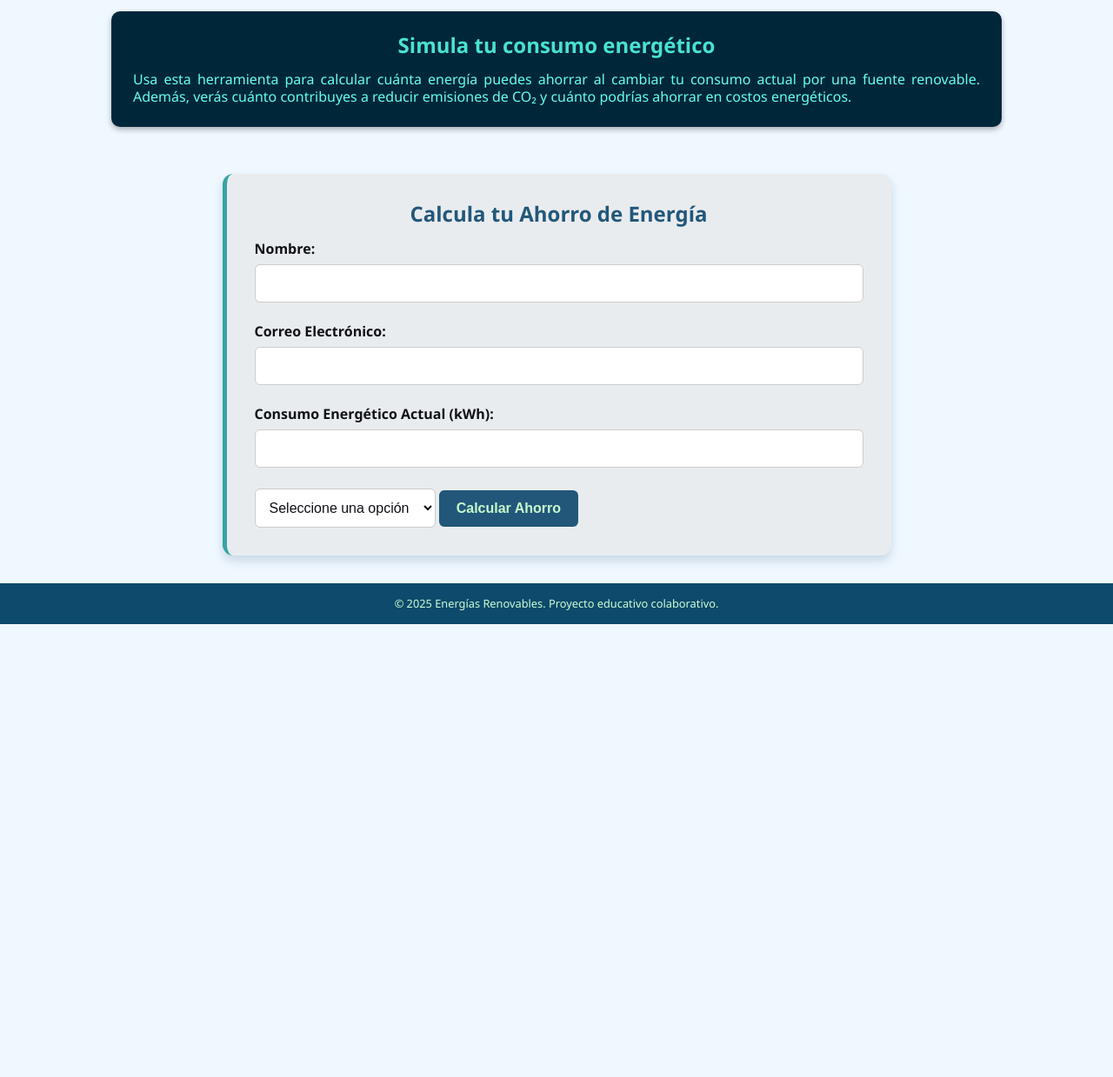
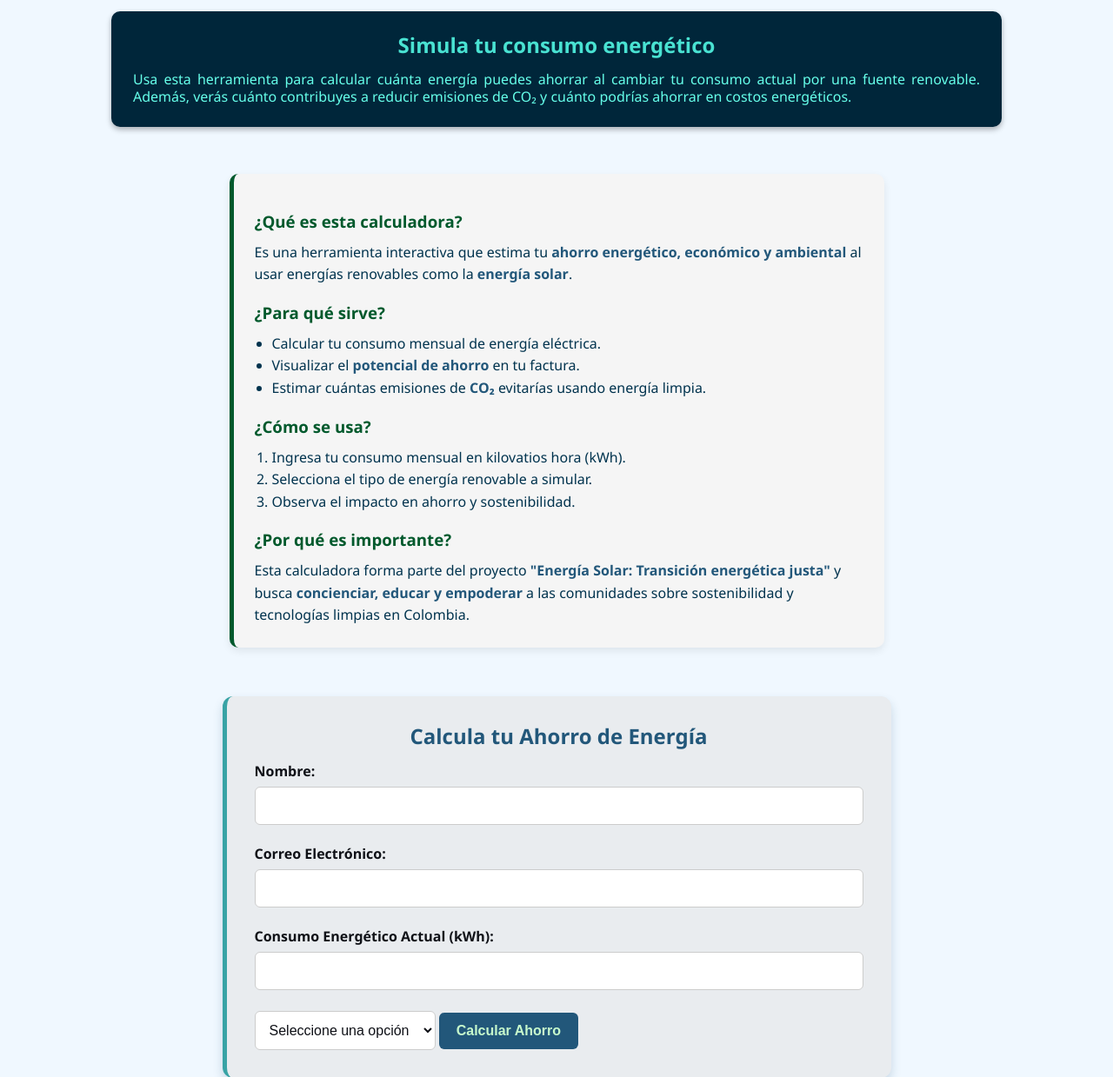
Before and after one commit to rramirea04/Proyecto-Energia-Solar, a Flask app: page /calculadora in a window 1280 px wide. Shown: the part 133-1372 px from the top of the page at 87% size. Before the commit the page ends 851 px from the top, so only its background shows below. Run offline with Flask 3, Linux system fonts and the light colour scheme.

Commit message:
corrigiendo errores

```diff
--- a/static/css/style.css
+++ b/static/css/style.css
@@ -399,6 +399,35 @@ h2 {
   text-align: center;
 }
 
+.calculadora-info {
+  background-color: #f5f5f5;
+  border-left: 5px solid #00592C;
+  padding: 1.5rem;
+  border-radius: 10px;
+  color: #00334e;
+  font-size: 1rem;
+  line-height: 1.6;
+  box-shadow: 0 4px 10px rgba(0, 0, 0, 0.08);
+  max-width: 700px;
+  margin: 0 auto 2rem;
+}
+
+.calculadora-info h3 {
+  color: #00592C;
+  margin-top: 1rem;
+  margin-bottom: 0.5rem;
+}
+
+.calculadora-info ul,
+.calculadora-info ol {
+  padding-left: 20px;
+  margin-top: 0.5rem;
+}
+
+.calculadora-info strong {
+  color: #22577A;
+}
+
 .form-group {
   margin-bottom: 1.5rem;
   display: flex;
--- a/templates/calculadora.html
+++ b/templates/calculadora.html
@@ -1,4 +1,3 @@
-<!-- Calculadora Energética: HTML con textos explicativos mejorados -->
 <!DOCTYPE html>
 <html lang="es">
 <head>
@@ -7,12 +6,6 @@
   <title>Calculadora Energética</title>
   <link rel="stylesheet" href="{{ url_for('static', filename='css/style.css') }}" />
   <link href="https://fonts.googleapis.com/css2?family=Orbitron:wght@400;700&display=swap" rel="stylesheet" />
-
-  <style>
-    .hidden {
-      display: none;
-    }
-  </style>
 </head>
 
 <body class="calculadora-page">
@@ -37,6 +30,32 @@
         Usa esta herramienta para calcular cuánta energía puedes ahorrar al
         cambiar tu consumo actual por una fuente renovable. Además, verás cuánto
         contribuyes a reducir emisiones de CO₂ y cuánto podrías ahorrar en costos energéticos.
+      </p>
+    </section>
+
+    <section class="calculadora-info">
+      <h3>¿Qué es esta calculadora?</h3>
+      <p>
+        Es una herramienta interactiva que estima tu <strong>ahorro energético, económico y ambiental</strong> al usar energías renovables como la <strong>energía solar</strong>.
+      </p>
+
+      <h3>¿Para qué sirve?</h3>
+      <ul>
+        <li>Calcular tu consumo mensual de energía eléctrica.</li>
+        <li>Visualizar el <strong>potencial de ahorro</strong> en tu factura.</li>
+        <li>Estimar cuántas emisiones de <strong>CO₂</strong> evitarías usando energía limpia.</li>
+      </ul>
+
+      <h3>¿Cómo se usa?</h3>
+      <ol>
+        <li>Ingresa tu consumo mensual en kilovatios hora (kWh).</li>
+        <li>Selecciona el tipo de energía renovable a simular.</li>
+        <li>Observa el impacto en ahorro y sostenibilidad.</li>
+      </ol>
+
+      <h3>¿Por qué es importante?</h3>
+      <p>
+        Esta calculadora forma parte del proyecto <strong>"Energía Solar: Transición energética justa"</strong> y busca <strong>concienciar, educar y empoderar</strong> a las comunidades sobre sostenibilidad y tecnologías limpias en Colombia.
       </p>
     </section>
 
```
